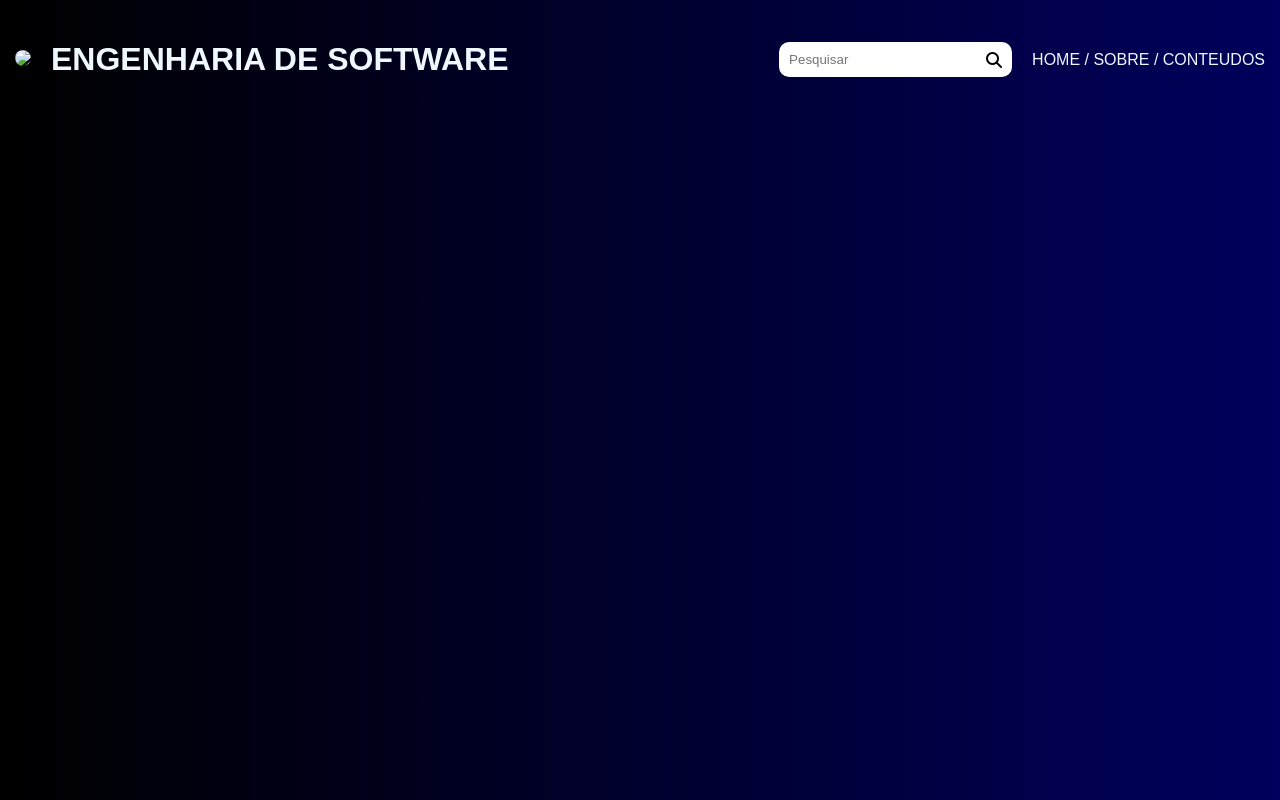
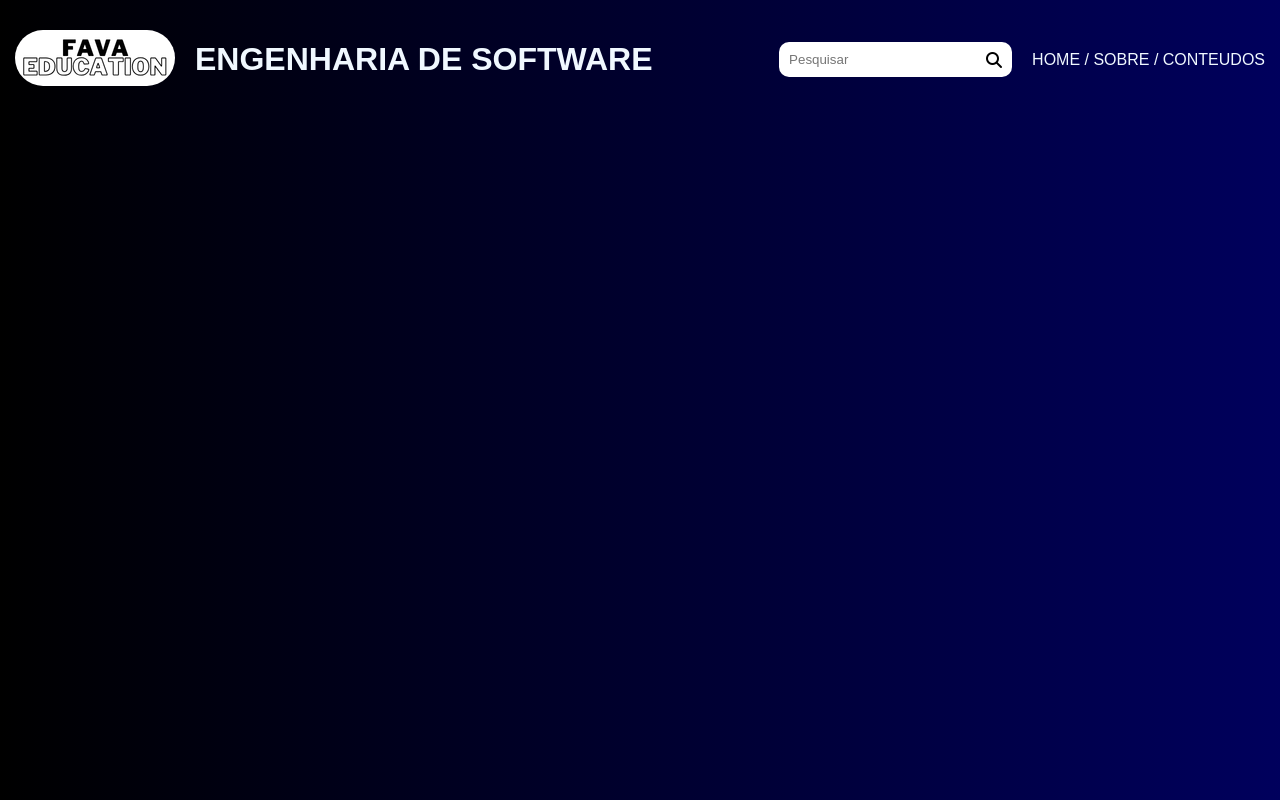
Before and after one commit to Quartelf/Fava-Education, a plain HTML site: page index.html in a window 1280 px wide. Drawn offline with Linux system fonts and the light colour scheme; the site is published under a folder, as on GitHub Pages, so addresses that start at the root find nothing.

Commit message:
refactor : correção logo no cabeçalho

```diff
--- a/index.html
+++ b/index.html
@@ -18,7 +18,7 @@
 
             <div class="flexivel">
                 <div>
-                    <img src="/assets/images/fava-education.png" class="slogan" />
+                    <img src="assets/images/fava-education.png" class="slogan" />
                 </div>
                 <div class="engenharia">
                     <h1>ENGENHARIA DE SOFTWARE</h1>
```
